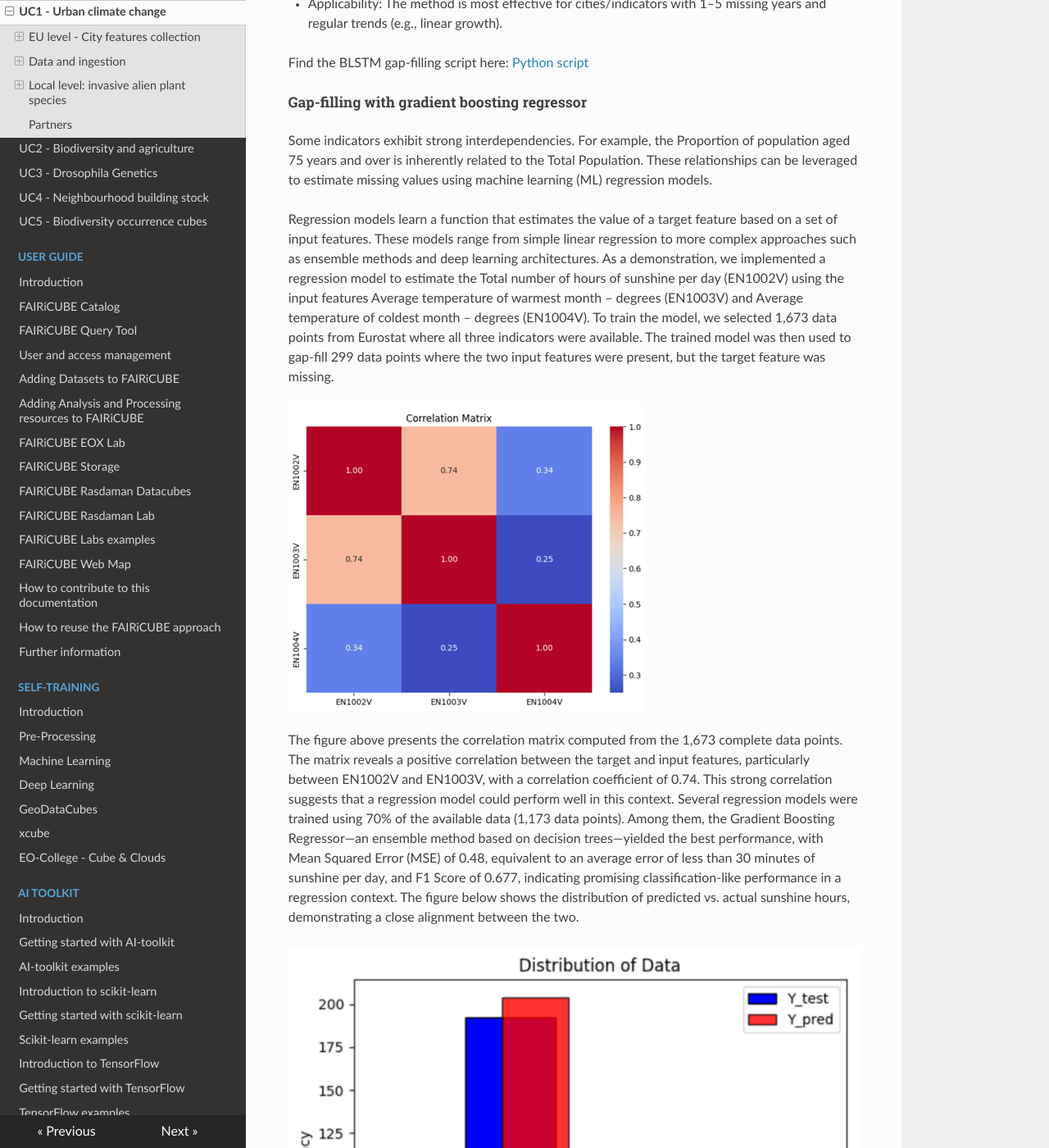
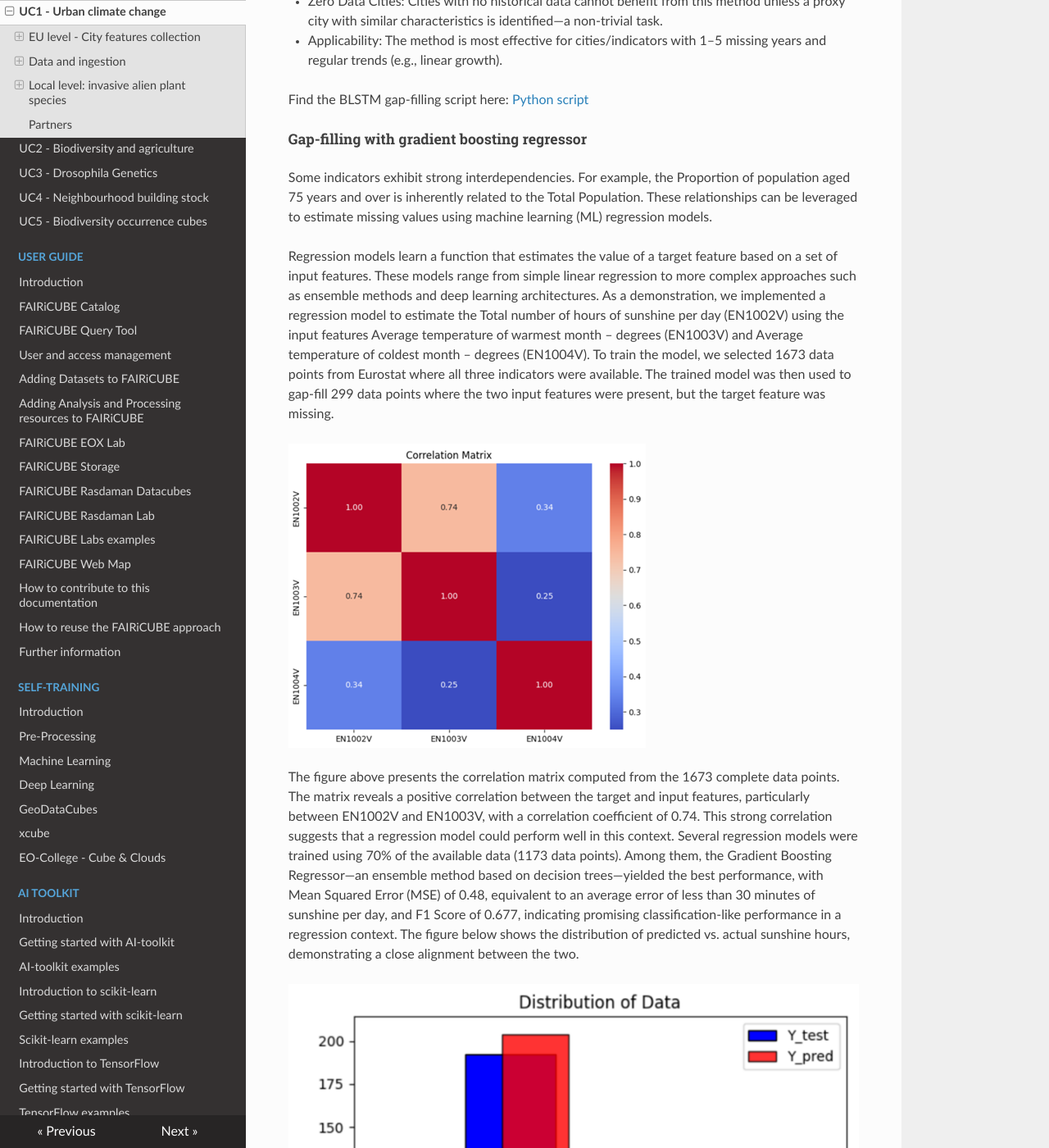
Before and after one commit to FAIRiCUBE/collaboration-platform, an MkDocs documentation site: the page built from docs/use_cases/uc1_urban_climate.md, in a window 1280 px wide and 1400 px high, scrolled down 3357 px. Shown: the whole window at 82% size. Built offline with MkDocs 1.6.1, drawn with Linux system fonts in a browser that asks for light colours; nearby versions of some CDN libraries; some of the changed text lies outside the part shown.

Commit message:
added link to external resources, fixed typos

```diff
--- a/docs/use_cases/uc1_urban_climate.md
+++ b/docs/use_cases/uc1_urban_climate.md
@@ -45,7 +45,7 @@
 
 - Helsinki (FI001C): Exhibits a simple, linear increasing trend.
 - Bari (IT008C): Displays a more complex, non-linear pattern.
--
+
 ![Helsinki and Bari total population over time](../images/uc1_gapfilling_blsm1.png)
 
 Each BLSTM model was trained using the first 70% of the time series (approximately 22 years), with a sequence length of 3 (e.g., predicting the value for 2010 using data from 2007–2009). The remaining years were reserved for testing. Training was conducted over 100 epochs.
@@ -75,12 +75,12 @@
 Regression models learn a function that estimates the value of a target feature based on a set of input features. These models range from simple linear regression to more complex approaches such as ensemble methods and deep learning architectures.
 As a demonstration, we implemented a regression model to estimate the Total number of hours of sunshine per day (EN1002V) using the input features
 Average temperature of warmest month – degrees (EN1003V) and Average temperature of coldest month – degrees (EN1004V).
-To train the model, we selected 1,673 data points from Eurostat where all three indicators were available. The trained model was then used to gap-fill 299 data points where the two input features were present, but the target feature was missing.
+To train the model, we selected 1673 data points from Eurostat where all three indicators were available. The trained model was then used to gap-fill 299 data points where the two input features were present, but the target feature was missing.
 
 ![gap-filling correlation matrix](../images/uc1_gapfilling_correlation.png)
 
-The figure above presents the correlation matrix computed from the 1,673 complete data points. The matrix reveals a positive correlation between the target and input features, particularly between EN1002V and EN1003V, with a correlation coefficient of 0.74. This strong correlation suggests that a regression model could perform well in this context.
-Several regression models were trained using 70% of the available data (1,173 data points). Among them, the Gradient Boosting Regressor—an ensemble method based on decision trees—yielded the best performance, with Mean Squared Error (MSE) of 0.48, equivalent to an average error of less than 30 minutes of sunshine per day, and F1 Score of 0.677, indicating promising classification-like performance in a regression context.
+The figure above presents the correlation matrix computed from the 1673 complete data points. The matrix reveals a positive correlation between the target and input features, particularly between EN1002V and EN1003V, with a correlation coefficient of 0.74. This strong correlation suggests that a regression model could perform well in this context.
+Several regression models were trained using 70% of the available data (1173 data points). Among them, the Gradient Boosting Regressor—an ensemble method based on decision trees—yielded the best performance, with Mean Squared Error (MSE) of 0.48, equivalent to an average error of less than 30 minutes of sunshine per day, and F1 Score of 0.677, indicating promising classification-like performance in a regression context.
 The figure below shows the distribution of predicted vs. actual sunshine hours, demonstrating a close alignment between the two.
 
 ![gap-filling regression](../images/uc1_gapfilling_regression.png)
```
Also changed, not shown: other parts of docs/use_cases/uc1_urban_climate.md (+2 -2 lines).
